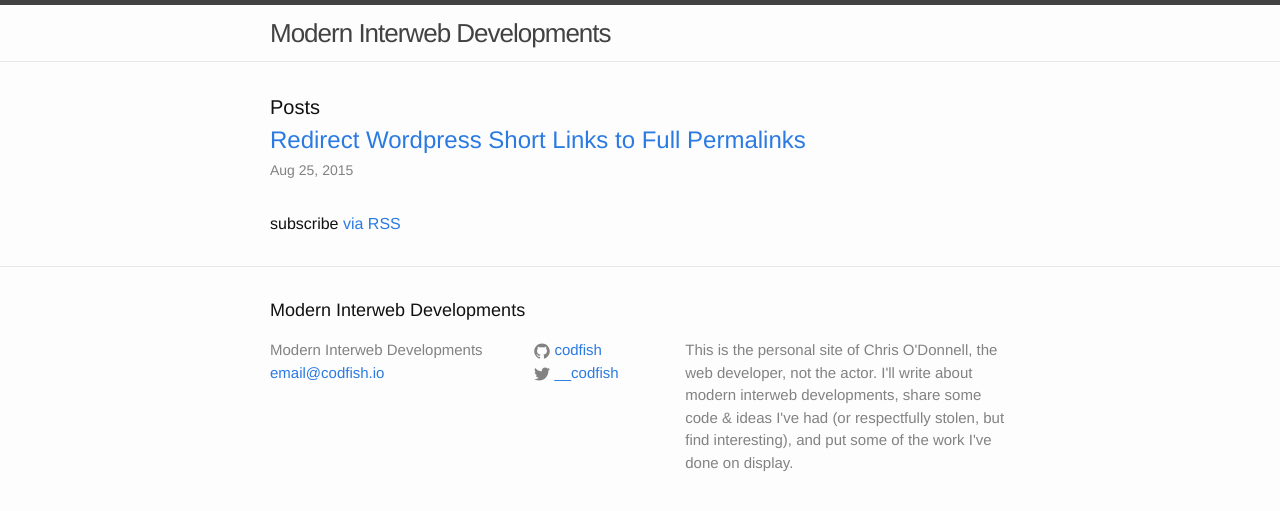
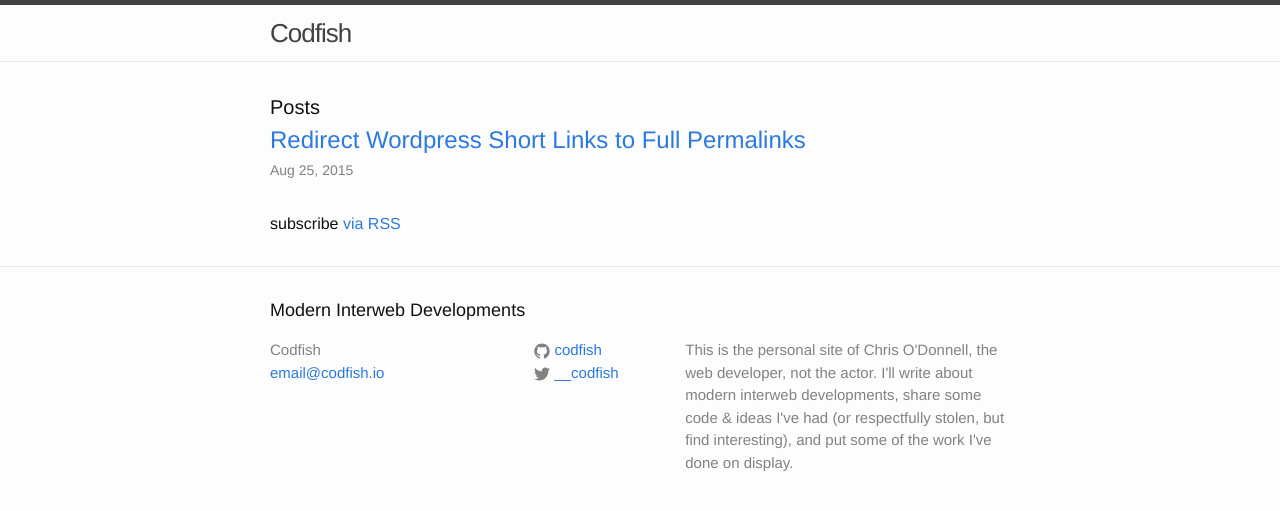
Before and after one commit to codfish/codfish.io, a Jekyll site: the page built from index.html, in a window 1280 px wide. Shown: the top 511 px of the page. Built offline with Jekyll 4.4.1, drawn with Linux system fonts in a browser that asks for light colours.

Commit message:
change site title and add site "slogan"

```diff
--- a/_config.yml
+++ b/_config.yml
@@ -1,6 +1,7 @@
 ---
 # Site settings
-title: Modern Interweb Developments
+title: Codfish
+slogan: Modern Interweb Developments
 email: email@codfish.io
 description: > # this means to ignore newlines until "baseurl:"
   This is the personal site of Chris O'Donnell, the web developer, not the actor.
--- a/_includes/footer.html
+++ b/_includes/footer.html
@@ -2,7 +2,7 @@
 
   <div class="wrapper">
 
-    <h2 class="footer-heading">{{ site.title }}</h2>
+    <h2 class="footer-heading">{{ site.slogan }}</h2>
 
     <div class="footer-col-wrapper">
       <div class="footer-col  footer-col-1">
```
